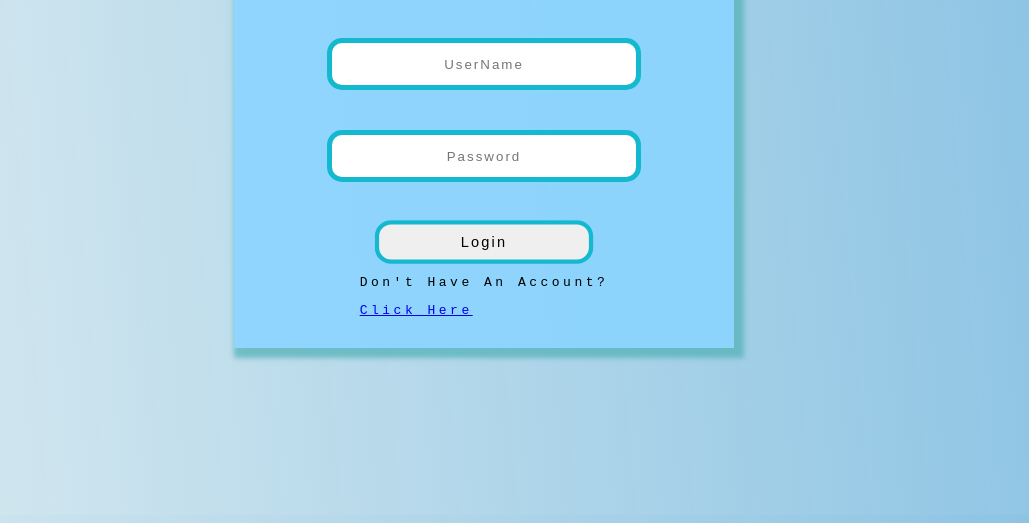
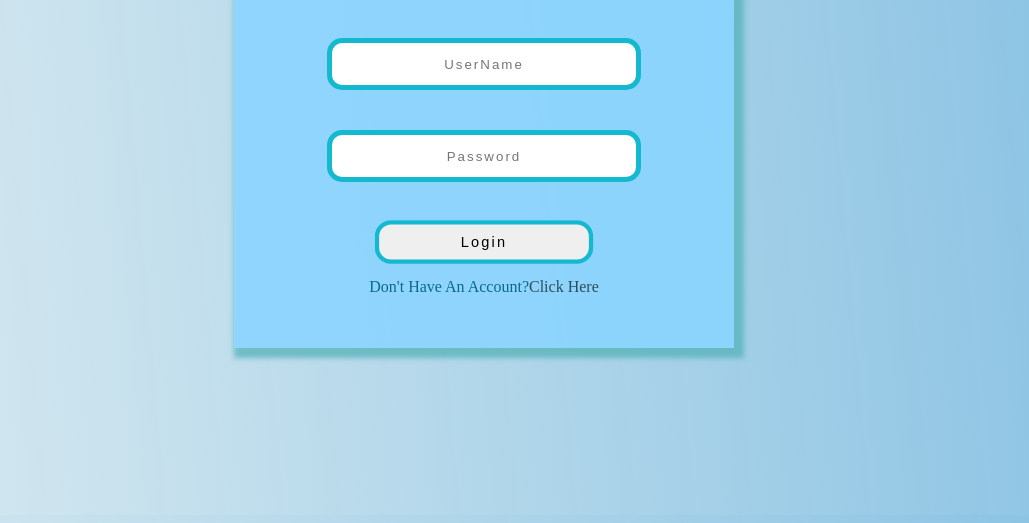
Before and after one commit to Kareemaz35/LginUi, a plain HTML site: page index.html in a window 1280 px wide. Shown: the part 285-808 px from the top of the page, without its empty margins (156-1185 px from the left). Drawn offline with Linux system fonts and the light colour scheme.

Commit message:
style.css

```diff
--- a/style.css
+++ b/style.css
@@ -79,3 +79,20 @@ button{
     50%{border-color: rgb(20, 185, 207);}
     100%{border-color: rgb(35, 136, 161);}
 }
+.U_R_L{
+    display: flex;
+    align-items: center;
+    font-family: serif;
+    letter-spacing: 0;
+    color: rgb(9, 105, 143);
+
+}
+.U_R_L a{
+    text-decoration: none;
+    color: rgb(42, 78, 92);
+}
+/*
+    By Kareem Azzam
+    0981990711 Call
+    0968868563 What's App
+*/
```
